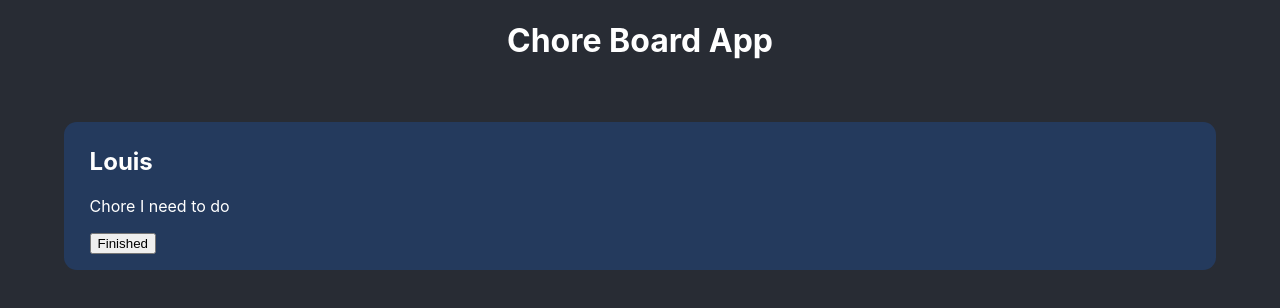
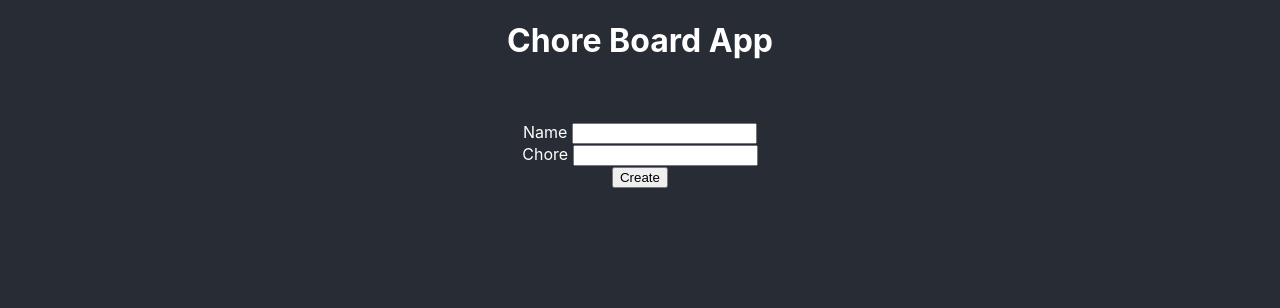
Before and after one commit to BrandonLOrellana/LearningProjects-React, a React (Create React App) app in the folder chore-board/: page / in a window 1280 px wide. Shown: the top 308 px of the page. Built offline with nearby package versions, Linux system fonts and the light colour scheme.

Commit message:
Finished refactoring of active chores

```diff
--- a/chore-board/src/App.css
+++ b/chore-board/src/App.css
@@ -25,7 +25,3 @@
   text-align: left;
   width: 86vw;
 }
-
-.Inputs{
-
-}
--- a/chore-board/src/App.js
+++ b/chore-board/src/App.js
@@ -7,15 +7,30 @@ import Board from './Board';
 class App extends Component {
   constructor(props){
     super(props);
-    let aux = new chore();
-
-    aux.id    = 1;
-    aux.name  = "Louis";
-    aux.chore = "Chore I need to do";
-
     this.state = {
-      active:         [aux],
-      finished:       [],
+      active:   [],
+      finished: [],
+      name:     "",
+      chore:    "",
+      nextId:   1
+    }
+    this.nameChange = (e) =>{
+      this.setState({name: e.target.value});
+    }
+    this.choreChange = (e) =>{
+      this.setState({chore: e.target.value});
+    }
+    this.submit = (e) =>{
+      let aux = new chore();
+      aux.id    = this.state.nextId;
+      aux.name  = this.state.name;
+      aux.chore = this.state.chore;
+      let temp = this.state.active;
+      temp.push(aux);
+      this.setState({
+        active: temp,
+        nextId: this.state.nextId+1
+      });
     }
   }
   render (){
@@ -25,7 +40,15 @@ class App extends Component {
         <br/><br/>
         <Board list={this.state.active}/>
         <form>
-
+          <div>
+            <label>Name </label>
+            <input onChange={this.nameChange}/>
+          </div>
+          <div>
+            <label>Chore </label>
+            <input onChange={this.choreChange}/>
+          </div>
+          <button onClick={this.submit} type="button">Create</button>
         </form>
 
       </div>
```
Also changed, not shown: 1 other file (tests, documents, lock files or other folders).
